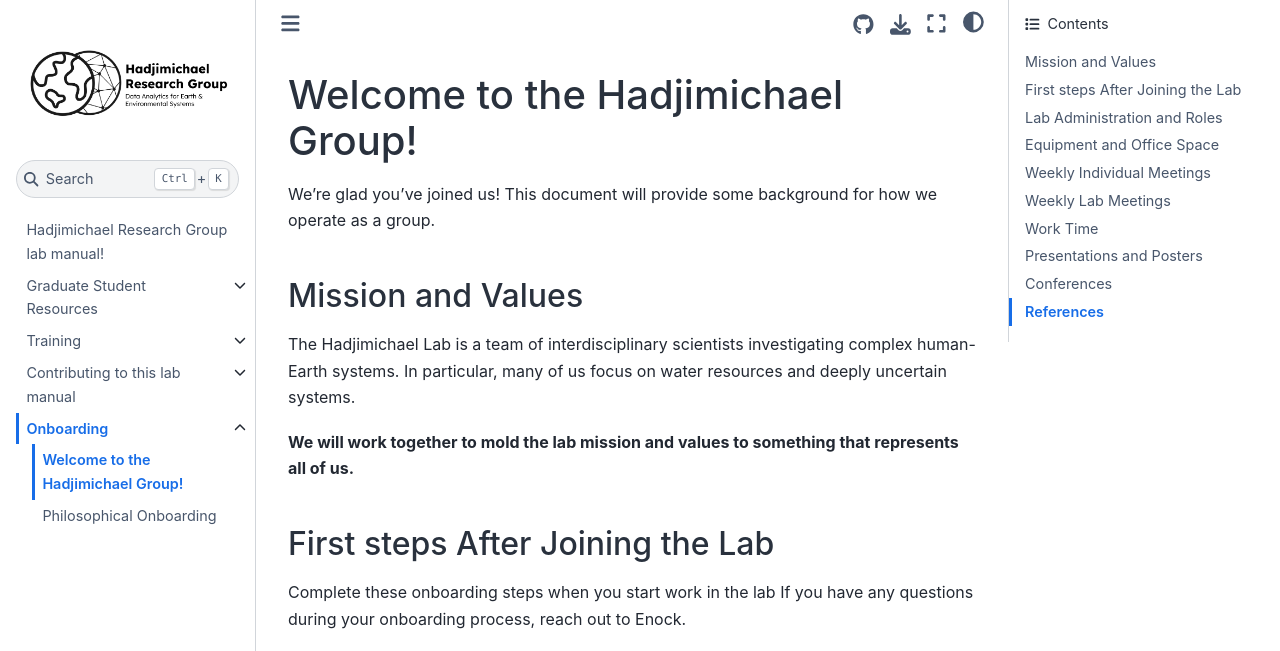
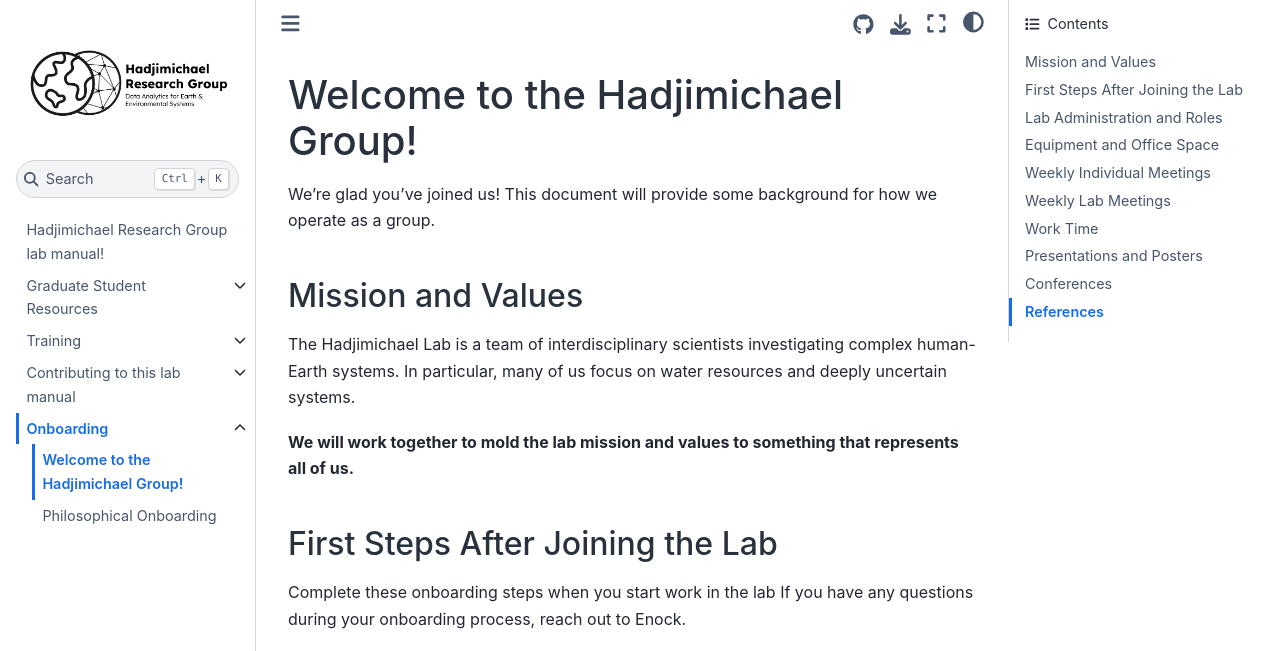
Before and after one commit to HadjimichaelResearchGroup/HadjimichaelResearchGroup.github.io, a Jupyter Book: the page built from docs/Onboarding/LabOnboarding.md, in a window 1280 px wide and 900 px high. Shown: the top 651 px of the window. Built offline with Jupyter Book 1.0.4 settings and Sphinx 7.4.7 and the Sphinx Book theme 1.1.4, drawn with Linux system fonts in a browser that asks for light colours.

```diff
--- a/docs/Onboarding/LabOnboarding.md
+++ b/docs/Onboarding/LabOnboarding.md
@@ -6,7 +6,7 @@ The Hadjimichael Lab is a team of interdisciplinary scientists investigating com
 
 **We will work together to mold the lab mission and values to something that represents all of us.**
 
-### First steps After Joining the Lab
+### First Steps After Joining the Lab
 Complete these onboarding steps when you start work in the lab If you have any questions during your onboarding process, reach out to Enock.
 
 - Read the Hadjimichael Lab Manual.
```
